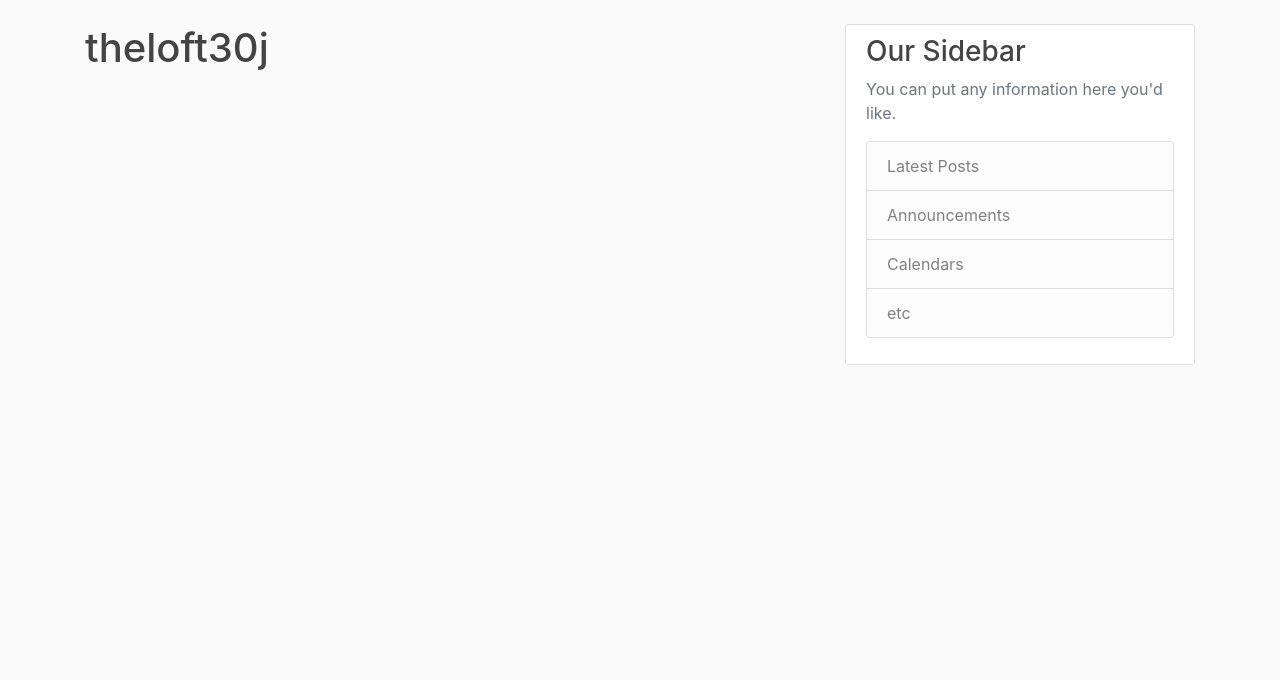
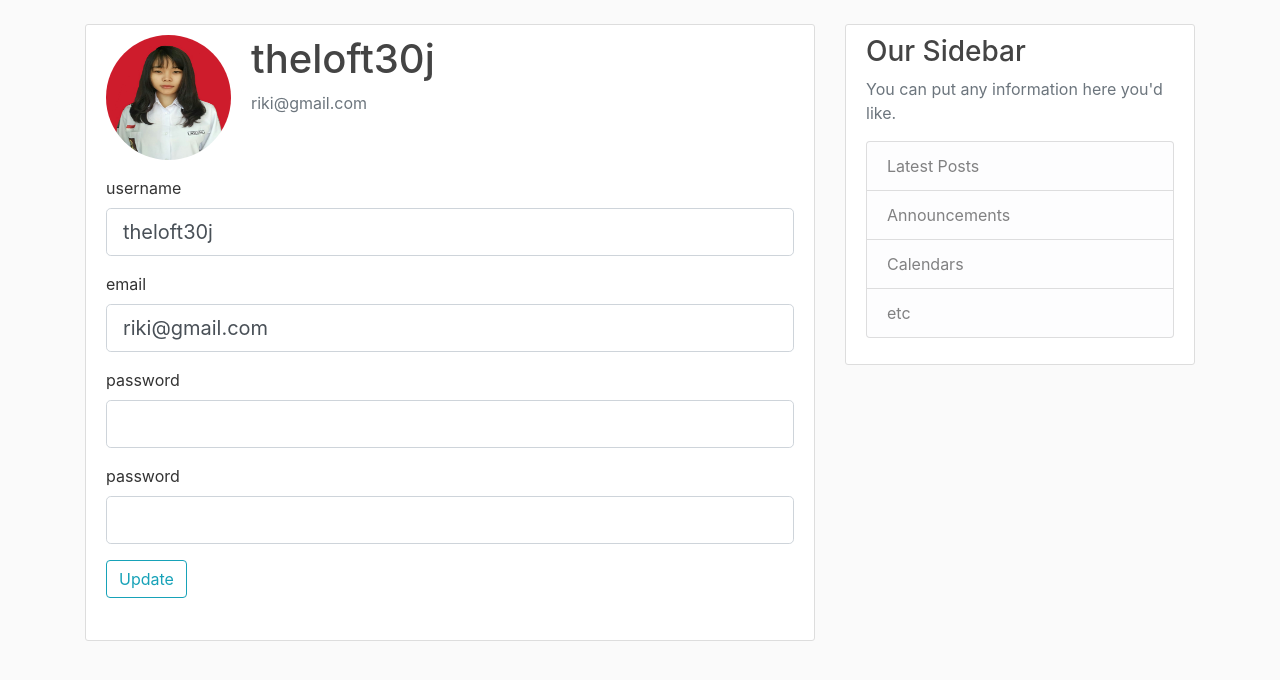
Before and after one commit to rizkiihza/flask_example, a Flask app: page /account/ in a window 1280 px wide. Shown: the part 56-736 px from the top of the page. Run offline with Flask 2, Linux system fonts and the light colour scheme; a user stored in the database is signed in; some libraries are stand-ins or nearby versions.

Commit message:
add update account info

```diff
--- a/flaskblog/forms.py
+++ b/flaskblog/forms.py
@@ -1,6 +1,7 @@
 from flask_wtf import FlaskForm
 from wtforms import StringField, PasswordField, SubmitField, BooleanField
 from wtforms.validators import DataRequired, Length, Email, EqualTo
+from flask_login import current_user
 
 from flaskblog.models import User
 from flaskblog.app import bcrypt
@@ -36,3 +37,25 @@ class LoginForm(FlaskForm):
 
         return user is not None and \
                bcrypt.check_password_hash(user.password, self.password.data)
+
+class UpdateAccountForm(FlaskForm):
+    username = StringField('username',
+                    validators=[DataRequired(), Length(8)])
+    email = StringField('email',
+                    validators=[DataRequired()])
+    password = PasswordField('password',
+                    validators=[DataRequired(), Length(min=8)])
+    confirm_password = PasswordField('password',
+                    validators=[DataRequired(), Length(min=8), EqualTo('password')])
+    submit = SubmitField('Update')
+
+    def validate_username_and_email(self):
+        if self.email != current_user.email:
+            user = User.query.filter_by(email=self.email.data).first()
+            if user is not None:
+                raise Exception('user with email %s already exist' % self.email)
+
+        if self.username != current_user.username:
+            user = User.query.filter_by(username=self.username.data).first()
+            if user is not None:
+                raise Exception('user with username %s already exist' % self.username)
--- a/flaskblog/routes.py
+++ b/flaskblog/routes.py
@@ -2,7 +2,7 @@ from flask import render_template, flash, url_for, redirect, request
 from flask_login import login_user, logout_user, current_user, login_required
 
 from flaskblog.app import app, bcrypt, db
-from flaskblog.forms import RegistrationForm, LoginForm
+from flaskblog.forms import RegistrationForm, LoginForm, UpdateAccountForm
 from flaskblog.models import User, Post
 
 posts = [
@@ -84,7 +84,30 @@ def logout_page():
     logout_user()
     return redirect(url_for('home_page'))
 
-@app.route("/account/")
+@app.route("/account/", methods=['GET', 'POST'])
 @login_required
 def account_page():
-    return render_template('account.html', title="Account")
+    form = UpdateAccountForm()
+
+    if form.validate_on_submit():
+        try:
+            form.validate_username_and_email()
+            if form.password.data != form.confirm_password.data:
+                raise Exception('password typed are different')
+
+            user = User.query.filter_by(username=current_user.username, email=current_user.email).first()
+            hashed_password = bcrypt.generate_password_hash(form.password.data).decode('utf-8')
+            user.username = form.username.data
+            user.email = form.email.data
+            user.password = hashed_password
+
+            db.session.add(user)
+            db.session.commit()
+            login_user(user)
+        except Exception as e:
+            flash(str(e), 'danger')
+            return redirect(url_for('account_page'))
+
+
+    image_file = url_for('static', filename='profile_pics/' + current_user.image_file)
+    return render_template('account.html', title="Account", form=form, image_file=image_file)
--- a/flaskblog/templates/account.html
+++ b/flaskblog/templates/account.html
@@ -1,5 +1,73 @@
 {% extends "layout.html" %}
-
 {% block content%}
-    <h1> {{current_user.username}}</h1>
+    <div class="content-section">
+        <div class="media">
+            <img class="rounded-circle account-img" src="{{image_file}}">
+            <div class="media-body">
+                <h2 class="account-heading">{{ current_user.username}}</h2>
+                <p class="text-secondary">{{current_user.email}}</p>
+            </div>
+        </div>
+        <!-- FORM HERE -->
+        <form method="POST" action="">
+            {{ form.hidden_tag() }}
+            <fieldset class="form-group">
+                <div class="form-group">
+                    {{ form.username.label(class="from-control-label")}}
+                    {% if form.username.errors %}
+                        {{ form.username(class="form-control form-control-lg is-invalid", value=current_user.username) }}
+                        <div class="invalid-feedback">
+                            {% for error in form.username.errors%}
+                                <span> {{error}} </span>
+                            {% endfor %}
+                        </div>
+                    {% else %}
+                        {{ form.username(class="form-control form-control-lg", value=current_user.username)}}
+                    {% endif %}
+                </div>
+                <div class="form-group">
+                    {{ form.email.label(class="form-control-label") }}
+                    {% if form.email.errors %}
+                        {{ form.email(class="form-control form-control-lg is-invalid", value=current_user.email) }}
+                        <div class="invalid-feedback">
+                            {% for error in form.email.errors %}
+                                <span> {{error}} </span>
+                            {% endfor %}
+                        </div>
+                    {% else %}
+                        {{ form.email(class="form-control form-control-lg", value=current_user.email) }}
+                    {% endif %}
+                </div>
+                <div class="form-group">
+                    {{ form.password.label(class="form-control-label") }}
+                    {% if form.password.errors %}
+                         {{ form.password(class="form-control form-control-lg is-invalid") }}
+                        <div class="invalid-feedback">
+                            {% for error in form.password.errors %}
+                                <span> {{error}} </span>
+                            {% endfor %}
+                        </div>
+                    {% else %}
+                        {{ form.password(class="form-control form-control-lg") }}
+                    {% endif %}
+                </div>
+                <div class="form-group">
+                    {{ form.confirm_password.label(class="form-control-label") }}
+                    {% if form.confirm_password.errors %}
+                        {{ form.confirm_password(class="form-control form-control-lg is-invalid") }}
+                        <div class="invalid-feedback">
+                            {% for error in form.confirm_password.errors %}
+                                <span> {{error}} </span>
+                            {% endfor %}
+                        </div>
+                    {% else %}
+                        {{ form.confirm_password(class="form-control form-control-lg") }}
+                    {% endif %}
+                </div>
+                <div class="form-group">
+                    {{ form.submit(class="btn btn-outline-info") }}
+                </div>
+            </fieldset>
+        </form>
+    </div>
 {% endblock content%}
```
Also changed, not shown: flaskblog/site.db, flaskblog/static/profile_pics/default.jpg (added).
